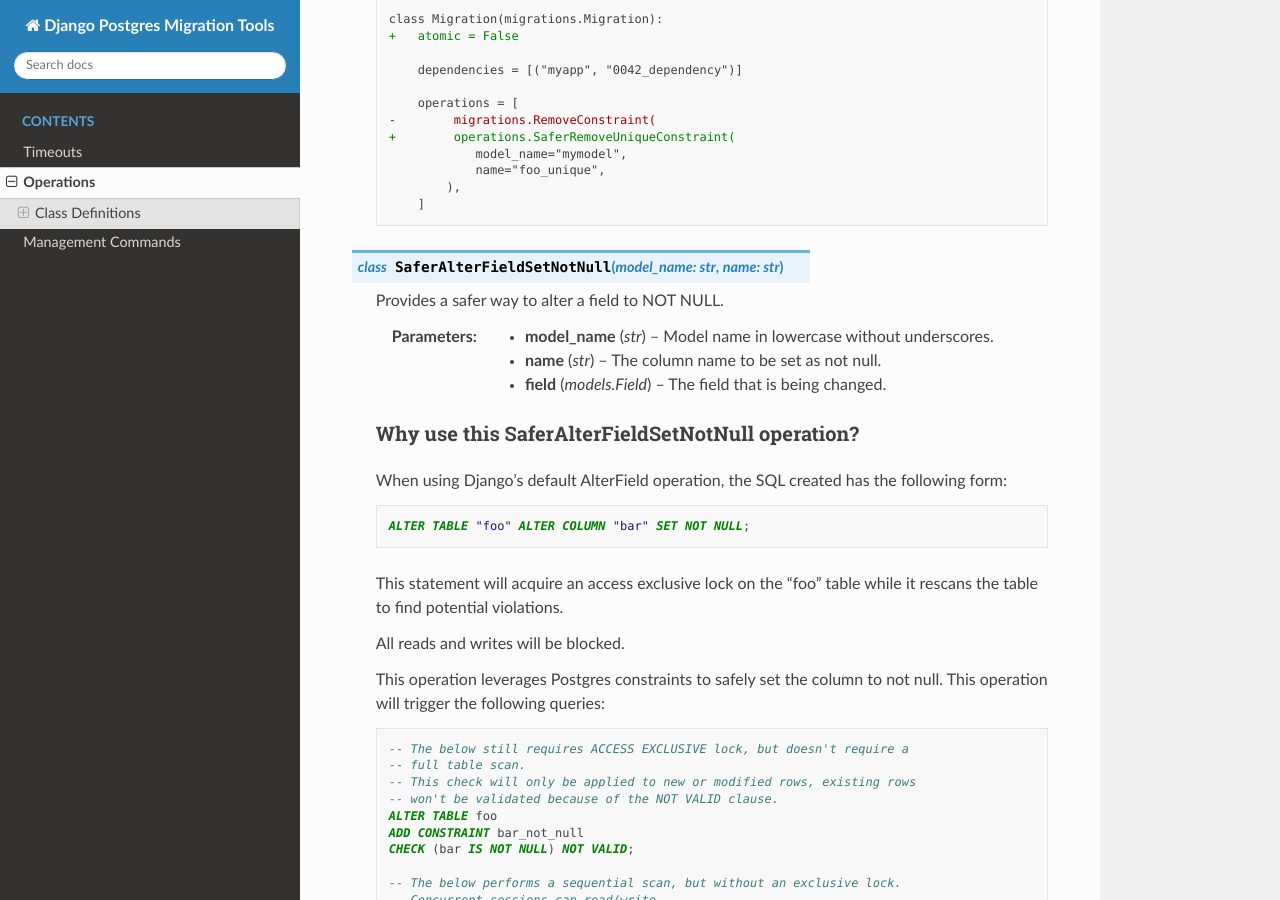
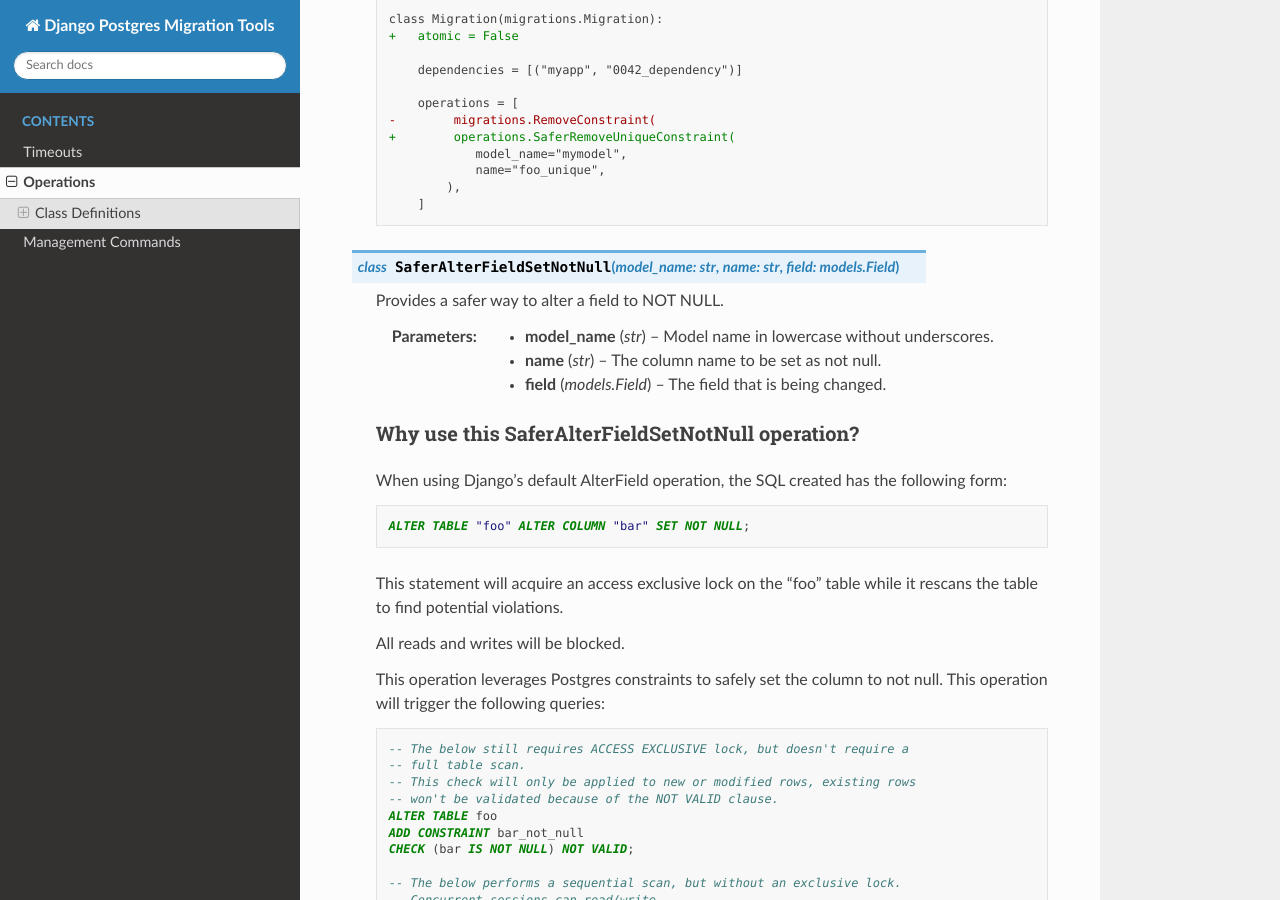
Before and after one commit to kraken-tech/django-pg-migration-tools, a Sphinx documentation site: the page built from docs/usage/operations.rst, in a window 1280 px wide and 900 px high, scrolled down 6815 px. Built offline with Sphinx 7.4.7 and the Read the Docs theme 3.1.0, drawn with Linux system fonts in a browser that asks for light colours.

Commit message:
Fix type annotation on the docs file

```diff
--- a/docs/usage/operations.rst
+++ b/docs/usage/operations.rst
@@ -398,7 +398,7 @@ Class Definitions
           ]
 
 
-.. py:class:: SaferAlterFieldSetNotNull(model_name: str, name: str)
+.. py:class:: SaferAlterFieldSetNotNull(model_name: str, name: str, field: models.Field)
 
     Provides a safer way to alter a field to NOT NULL.
 
```
